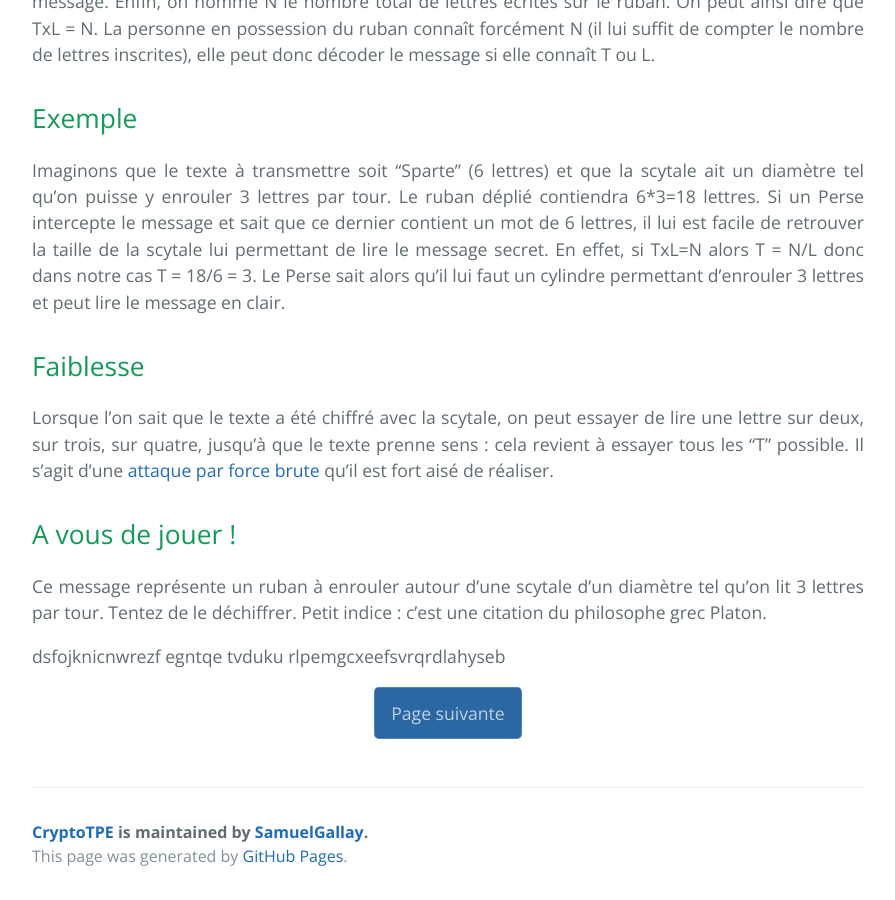
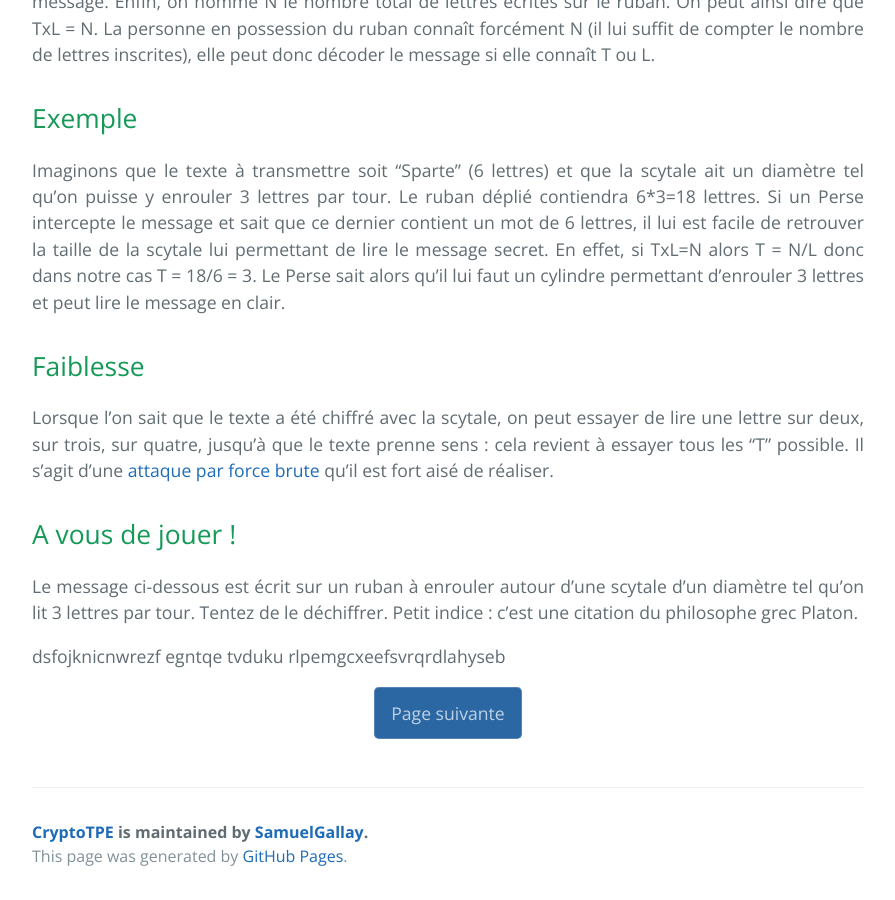
Before and after one commit to SamuelGallay/CryptoTPE, a Jekyll site: the page built from pages/1_Antiquite/1_scytale.md, in a window 1280 px wide and 900 px high, scrolled down 2810 px. Shown: the whole window, without its empty margins (192-1087 px from the left). Built offline with Jekyll 4.4.1, drawn with Linux system fonts in a browser that asks for light colours; our own code applies the rules of GitHub Pages for plain Markdown files.

Commit message:
Update 1_scytale.md

```diff
--- a/pages/1_Antiquite/1_scytale.md
+++ b/pages/1_Antiquite/1_scytale.md
@@ -45,6 +45,6 @@ Lorsque l'on sait que le texte a été chiffré avec la scytale, on peut essayer
 
 ## A vous de jouer !
 
-Ce message représente un ruban à enrouler autour d'une scytale d'un diamètre tel qu'on lit 3 lettres par tour. Tentez de le déchiffrer. Petit indice : c'est une citation du philosophe grec Platon.
+Le message ci-dessous est écrit sur un ruban à enrouler autour d'une scytale d'un diamètre tel qu'on lit 3 lettres par tour. Tentez de le déchiffrer. Petit indice : c'est une citation du philosophe grec Platon.
 
 dsfojknicnwrezf egntqe tvduku rlpemgcxeefsvrqrdlahyseb
```
